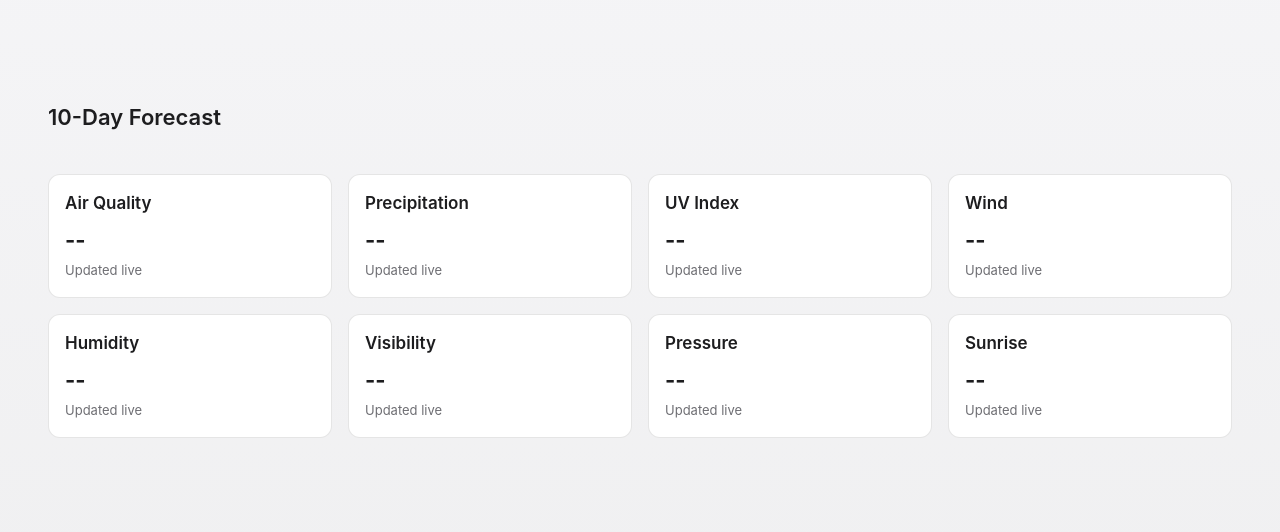
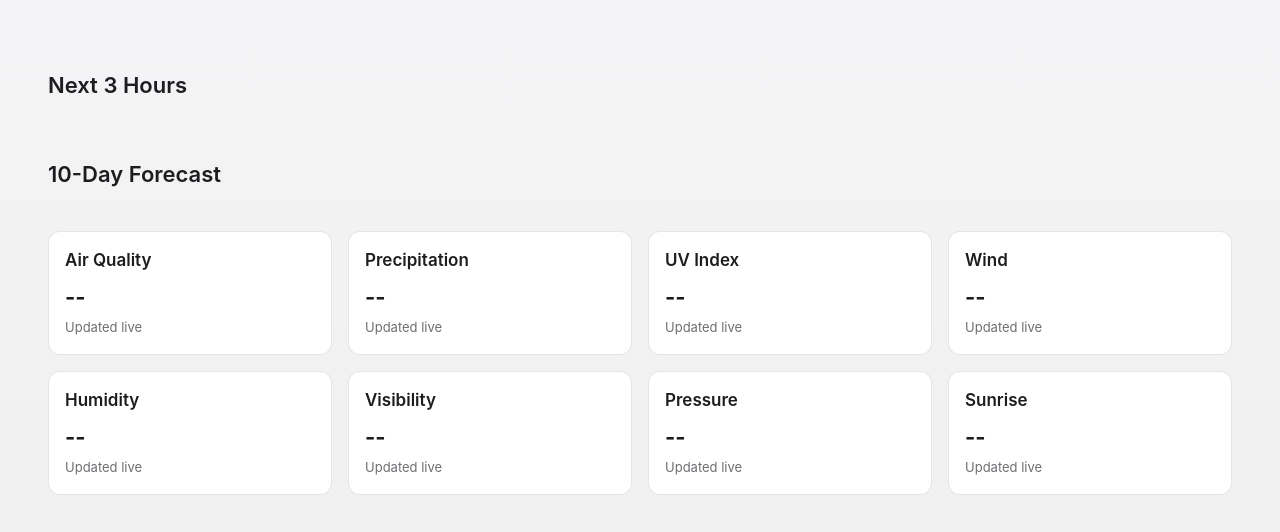
Before and after one commit to anudelman/weather, a plain HTML site: page index.html in a window 1280 px wide. Shown: the part 92-624 px from the top of the page. Drawn offline with nearby package versions, Linux system fonts and the light colour scheme; no server answers.

```diff
--- a/index.html
+++ b/index.html
@@ -36,7 +36,10 @@
       <h1></h1>
       <h2></h2>
     </section>
-    <section id="hourly-forecast" class="hourly-forecast"></section>
+    <section class="forecast-section">
+      <h3 class="section-title">Next 3 Hours</h3>
+      <div id="hourly-forecast" class="hourly-forecast"></div>
+    </section>
     <section class="forecast-section">
       <h3 class="section-title">10-Day Forecast</h3>
       <div id="ten-day-forecast" class="forecast"></div>
```
